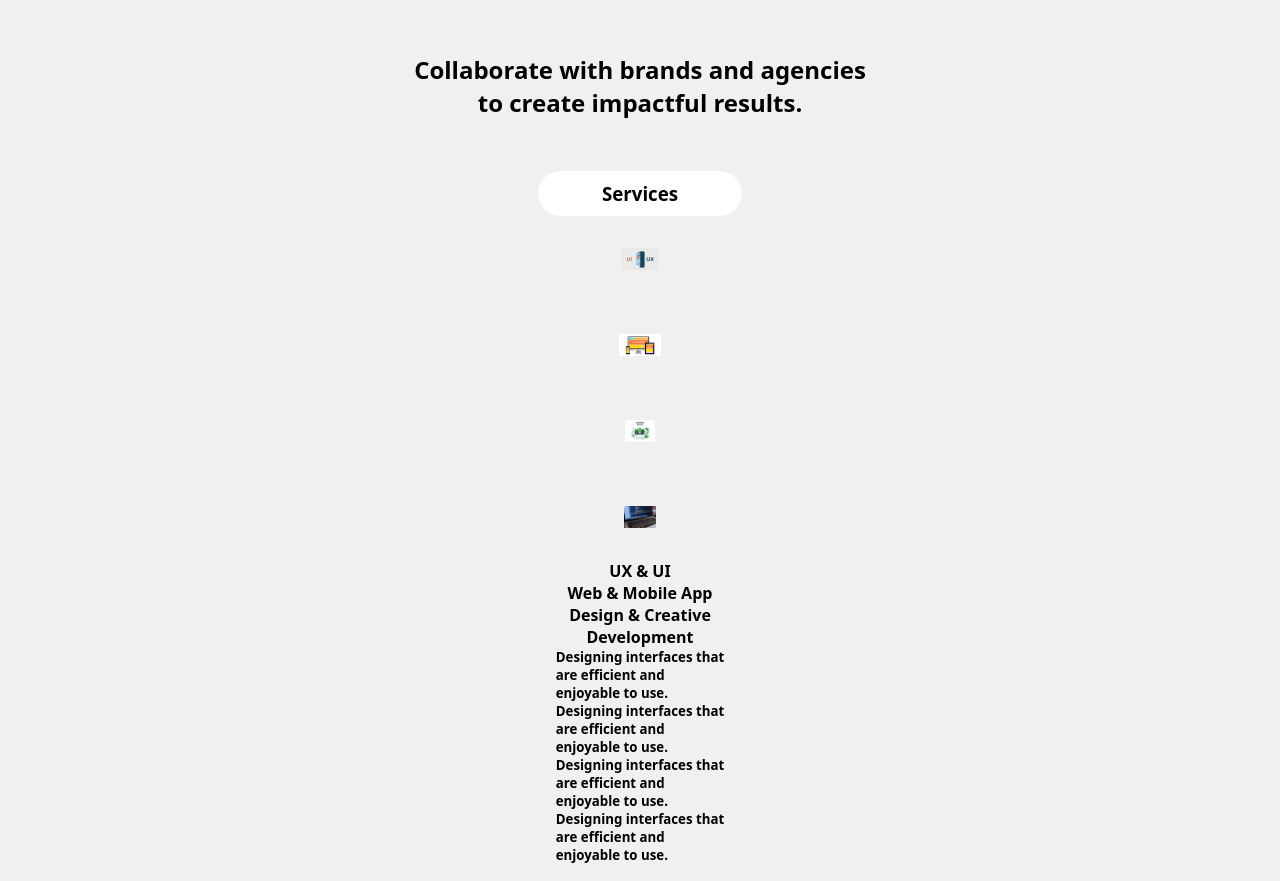
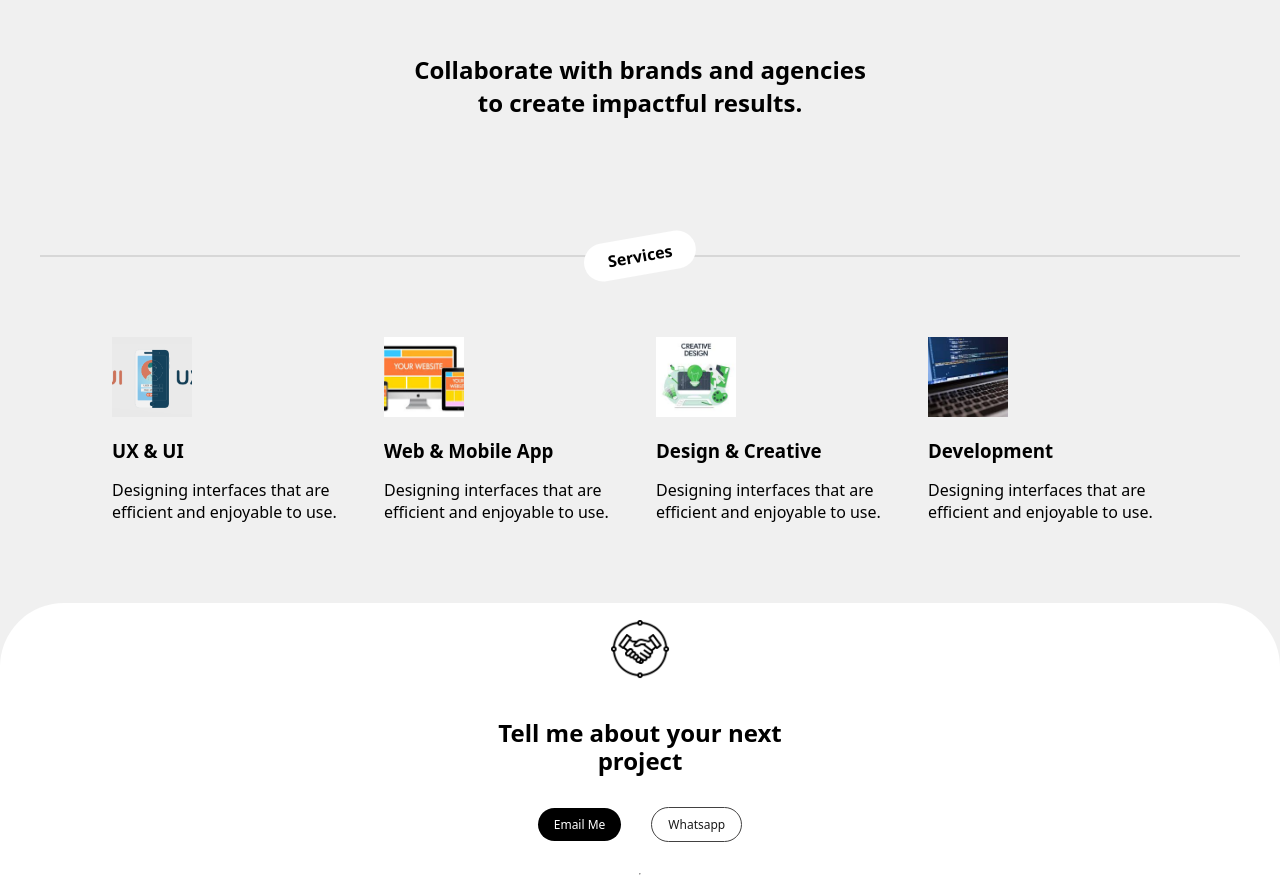
Before and after one commit to sagharghasemzadeh/digital-marketer-portofilio, a website built with Vite: page index.html in a window 1280 px wide. Shown: the part 879-1760 px from the top of the page. Built offline with nearby package versions, Linux system fonts and the light colour scheme.

Commit message:
[FIX] services styles

```diff
--- a/index.html
+++ b/index.html
@@ -11,6 +11,7 @@
     <link rel="stylesheet" href="src/styles/hero.css" />
     <link rel="stylesheet" href="src/styles/brands.css" />
     <link rel="stylesheet" href="src/styles/collaborate.css" />
+    <link rel="stylesheet" href="src/styles/services.css" />
     <link rel="stylesheet" href="src/styles/contact.css" />
     <link rel="stylesheet" href="src/styles/footer.css" />
   </head>
@@ -54,51 +55,40 @@
         <img src="/images/codecademy.png" alt="Codecademy's Logo" />
       </section>
       <section id="collaborate">
-        <h2>
+        <p>
           Collaborate with brands and agencies
           <br />
           to create impactful results.
-        </h2>
-        <div class="line"></div>
-        <h3>Services</h3>
-        <img src="/images/ui-ux.jpg" alt="" />
-        <img src="/images/web-mobile.jpg" alt="" />
-        <img src="/images/design-creative.jpg" alt="" />
-        <img src="/images/computer-coding.jpg" alt="" />
-        <h4>UX & UI</h4>
-        <h4>Web & Mobile App</h4>
-        <h4>Design & Creative</h4>
-        <h4>Development</h4>
-        <h5>
-          Designing interfaces that
-          <br />
-          are efficient and
-          <br />
-          enjoyable to use.
-        </h5>
-        <h5>
-          Designing interfaces that
-          <br />
-          are efficient and
-          <br />
-          enjoyable to use.
-        </h5>
-        <h5>
-          Designing interfaces that
-          <br />
-          are efficient and
-          <br />
-          enjoyable to use.
-        </h5>
-        <h5>
-          Designing interfaces that
-          <br />
-          are efficient and
-          <br />
-          enjoyable to use.
-        </h5>
+        </p>
       </section>
-      <section id="services"></section>
+      <section id="services">
+        <div class="heading">
+          <div class="line"></div>
+          <h2>Services</h2>
+        </div>
+        <ul class="cards">
+          <li>
+            <img src="/images/ui-ux.jpg" alt="" />
+            <h3>UX & UI</h3>
+            <p>Designing interfaces that are efficient and enjoyable to use.</p>
+          </li>
+          <li>
+            <img src="/images/web-mobile.jpg" alt="" />
+            <h3>Web & Mobile App</h3>
+            <p>Designing interfaces that are efficient and enjoyable to use.</p>
+          </li>
+          <li>
+            <img src="/images/design-creative.jpg" alt="" />
+            <h3>Design & Creative</h3>
+            <p>Designing interfaces that are efficient and enjoyable to use.</p>
+          </li>
+          <li>
+            <img src="/images/computer-coding.jpg" alt="" />
+            <h3>Development</h3>
+            <p>Designing interfaces that are efficient and enjoyable to use.</p>
+          </li>
+        </ul>
+      </section>
       <section id="contact">
         <img src="/images/collaboration.png" class="collaboration" alt="" />
         <h2>
--- a/src/styles/collaborate.css
+++ b/src/styles/collaborate.css
@@ -5,32 +5,13 @@ section#collaborate {
   justify-items: center;
   display: grid;
 
-  h2 {
+  p {
     background-color: var(--surface-800);
     justify-content: center;
     padding-bottom: 50px;
     padding-top: 50px;
     text-align: center;
-  }
-  .line {
-    color: black;
-  }
-  h3 {
-    display: flex;
-    background-color: var(--surface-900);
-    border-radius: 999px;
-    padding: 10px 64px;
-  }
-  img {
-    justify-content: space-between;
-    display: flex;
-    padding: 32px;
-    height: 86px;
-  }
-  h4 {
-    justify-content: space-between;
-    gap: 16px;
-  }
-  h5 {
+    font-size: 1.5rem;
+    font-weight: 700;
   }
 }
--- a/src/styles/global.css
+++ b/src/styles/global.css
@@ -1,6 +1,7 @@
 :root {
   --surface-900: #ffffff;
   --surface-800: #f0f0f0;
+  --surface-700: #d7d7d7;
 }
 
 * {
--- /dev/null
+++ b/src/styles/services.css
@@ -0,0 +1,54 @@
+section#services {
+  .heading {
+    position: relative;
+
+    .line {
+      border-color: var(--surface-700);
+    }
+
+    h2 {
+      background-color: var(--surface-900);
+
+      position: absolute;
+      left: 50%;
+      top: 50%;
+
+      padding: 0.5rem 1.5rem;
+
+      border-radius: 999rem;
+
+      transform: translate(-50%, -50%) rotate(-10deg);
+
+      font-size: 1rem;
+    }
+  }
+
+  ul.cards {
+    list-style: none;
+
+    display: flex;
+    justify-content: center;
+    gap: 2rem;
+
+    padding-top: 5rem;
+    padding-bottom: 5rem;
+
+    > li {
+      max-width: 240px;
+
+      img {
+        width: 5rem;
+        height: 5rem;
+        object-fit: cover;
+      }
+
+      h3 {
+        margin-top: 1rem;
+        margin-bottom: 1rem;
+      }
+
+      p {
+      }
+    }
+  }
+}
```
